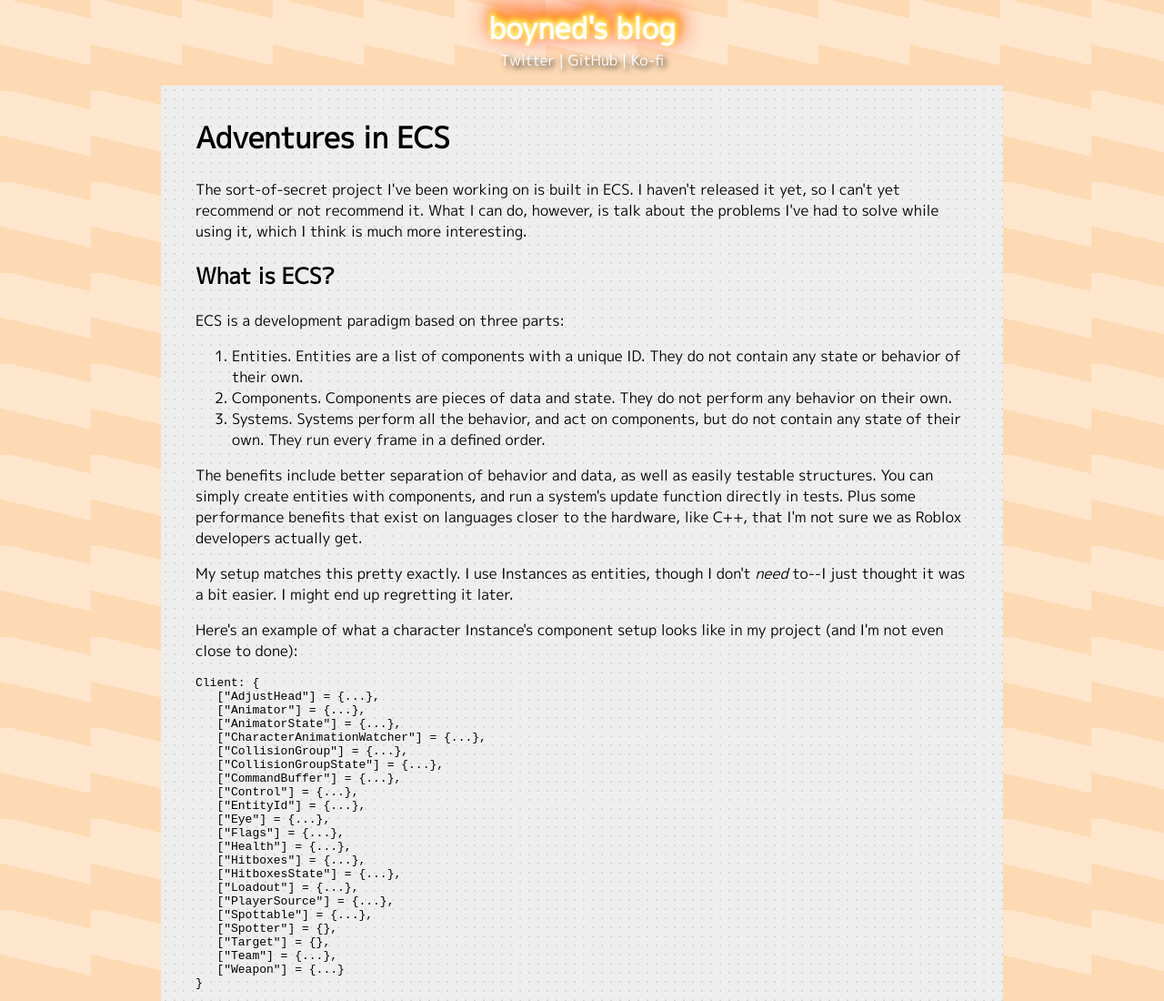
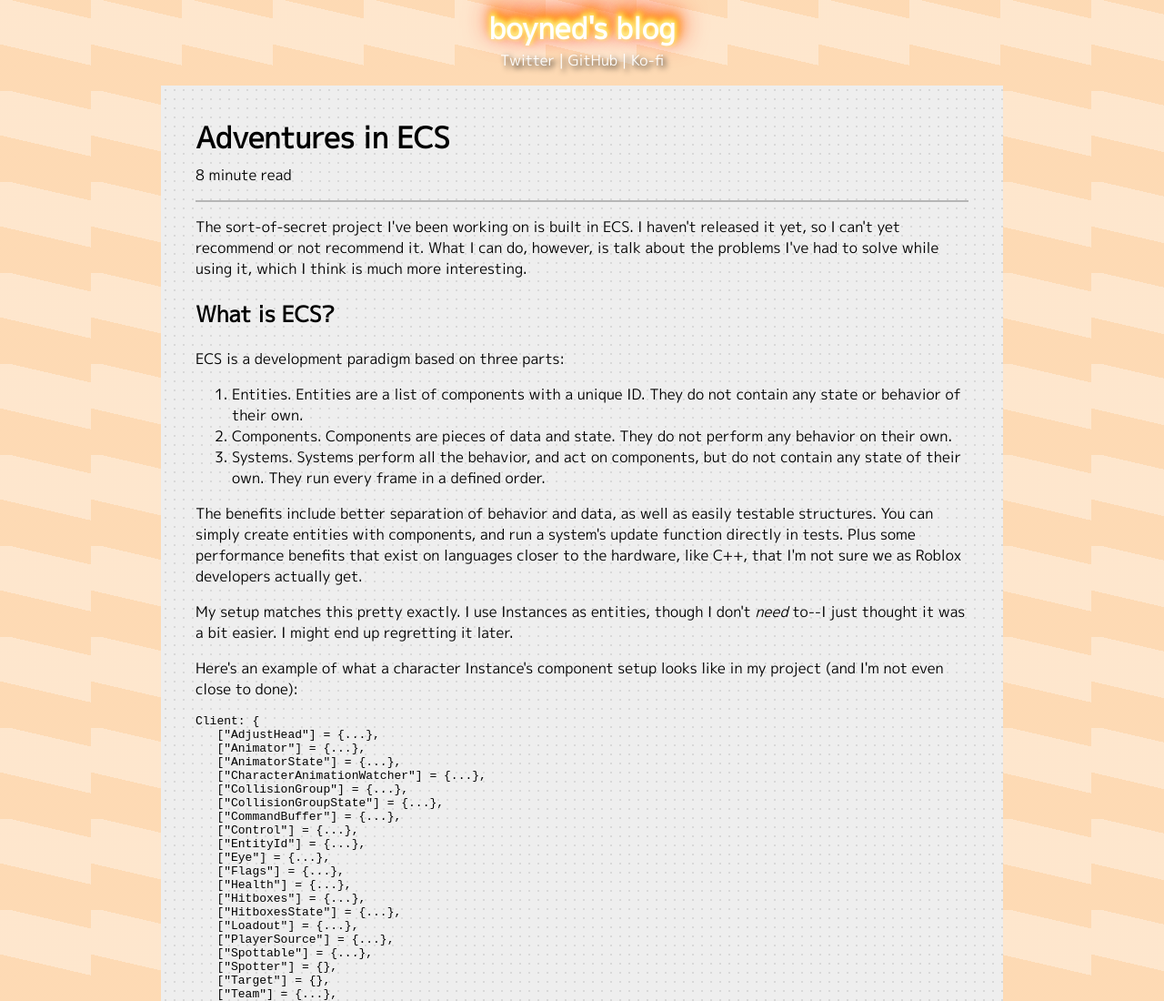
Before and after one commit to Kampfkarren/blog, a Gatsby site: page /articles/adventures-in-ecs/ in a window 1280 px wide. Shown: the top 1100 px of the page at 91% size. Built offline with nearby package versions, Linux system fonts and the light colour scheme; Gatsby itself is replaced by a stand-in of ours; some packages are replaced by stand-ins of ours; code samples lack their colours.

Commit message:
Read times

```diff
--- a/src/templates/article.tsx
+++ b/src/templates/article.tsx
@@ -1,4 +1,5 @@
 import React from "react";
+import styled from "styled-components";
 import { graphql, Link } from "gatsby";
 import { Layout } from "../components/layout";
 import { Utterances } from "../components/utterances";
@@ -8,6 +9,7 @@ export const query = graphql`
     markdownRemark(fields: { slug: { eq: $slug } }) {
       excerpt
       html
+      timeToRead
       frontmatter {
         date
         title
@@ -23,6 +25,7 @@ const Article: React.FC<{
         date: string;
         title: string;
       };
+      timeToRead: number;
       excerpt: string;
       html: string;
     };
@@ -41,7 +44,20 @@ const Article: React.FC<{
         published_time: data.markdownRemark.frontmatter.date,
       }}
     >
-      <h1>{markdown.frontmatter.title}</h1>
+      <header
+        style={{
+          borderBottom: "2px solid rgba(50, 50, 50, 0.3)",
+        }}
+      >
+        <h1
+          style={{
+            marginBottom: "-10px",
+          }}
+        >
+          {markdown.frontmatter.title}
+        </h1>
+        <p>{markdown.timeToRead} minute read</p>
+      </header>
 
       <div
         dangerouslySetInnerHTML={{
```
